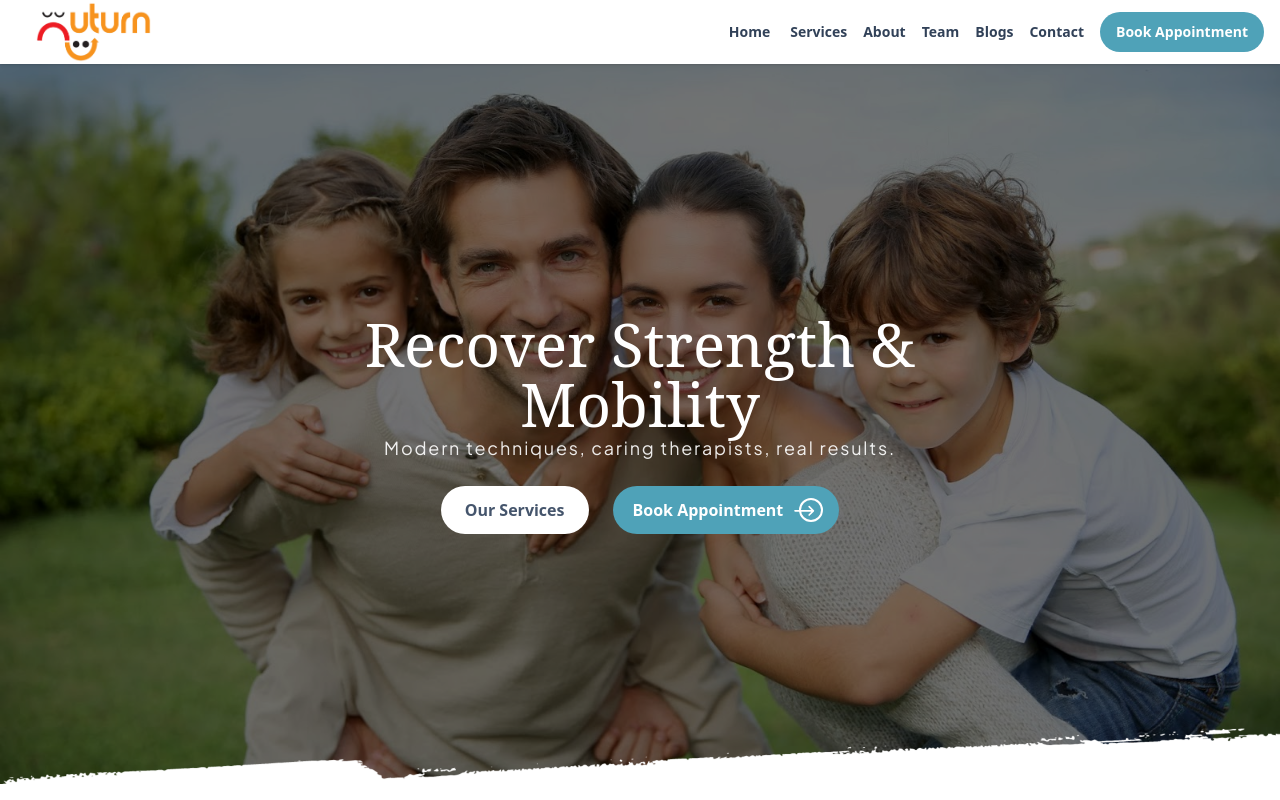
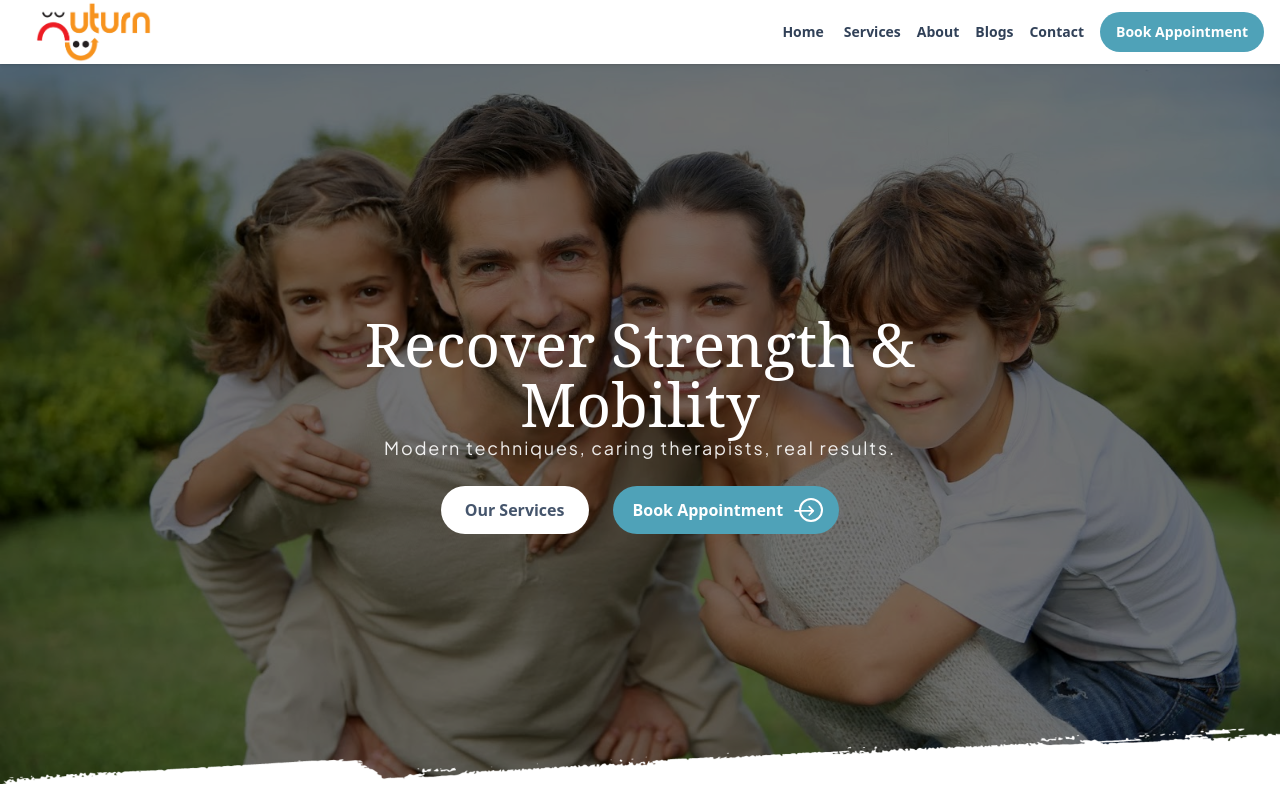
Before and after one commit to Praveenkumar344/uturn, a React (Vite) app in the folder frontend/: page / in a window 1280 px wide. Shown: the top 800 px of the page. Built offline with nearby package versions, Linux system fonts and the light colour scheme; a web font is replaced by a local one.

Commit message:
navbar updated - removed team

```diff
--- a/frontend/src/components/Navbar.jsx
+++ b/frontend/src/components/Navbar.jsx
@@ -58,9 +58,14 @@ export default function Navbar() {
           onClick={(e) => {
             setScrolled(false);
             e.preventDefault();
+            if (location.pathname !== "/") {
+              navigate("/", { state: { scrollTo: "home" } });
+            }else{
             scrollToId("home");
+
+          }
           }}
-          className="flex items-center gap-2"
+          className="flex items-center gap-2 cursor-pointer"
         >
           <img
             className="h-13 w-auto ml-5 mr-5 md:h-15"
@@ -94,7 +99,6 @@ export default function Navbar() {
             </div>
 
             <LinkItem href="#about">About</LinkItem>
-            <LinkItem href="#team">Team</LinkItem>
             <button
               className={`text-sm font-semibold flex items-center h-auto px-2 py-2 cursor-pointer text-slate-700 hover:text-[#4FA2B8] transition-colors duration-200`}
               onClick={(e) => {
@@ -149,7 +153,7 @@ export default function Navbar() {
       {open && (
         <div className="md:hidden border-t bg-white transition-all duration-400 ease-in-out">
           <div className="mx-auto flex max-w-7xl flex-col items-center px-4 py-2">
-            {["home", "services", "about", "team", "blog", "contact"].map(
+            {["home", "services", "about", "blog", "contact"].map(
               (id) => {
                 if (id !== "blog") {
                   return (
```
